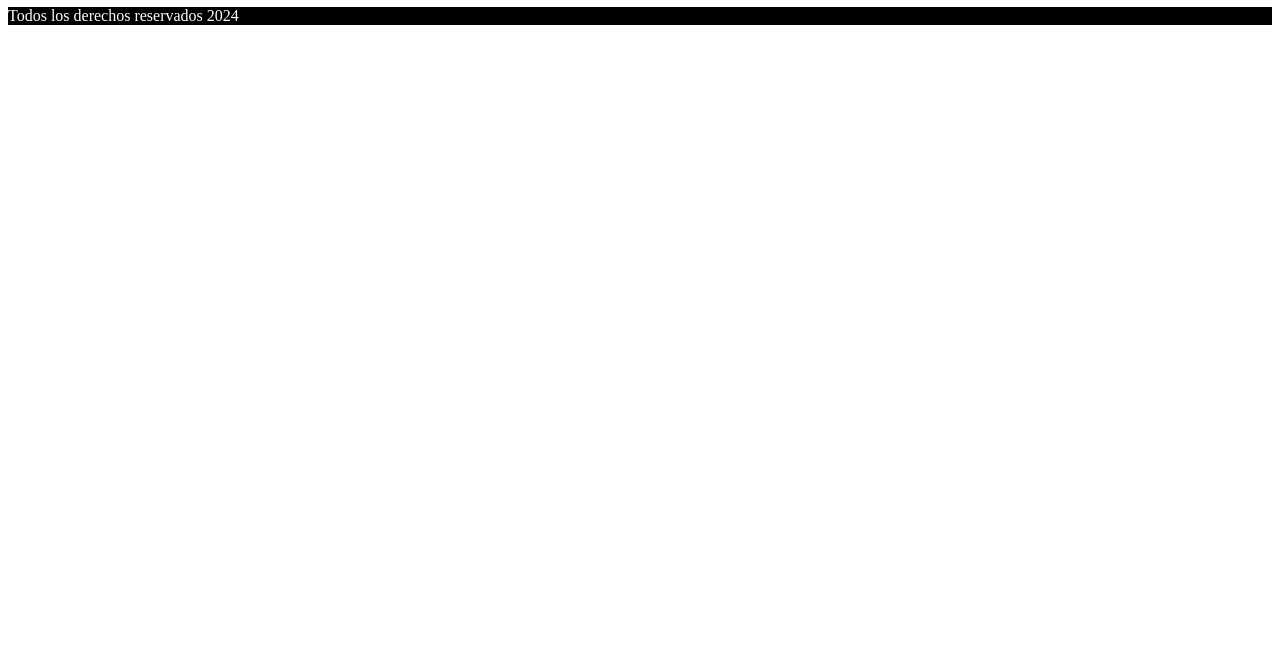
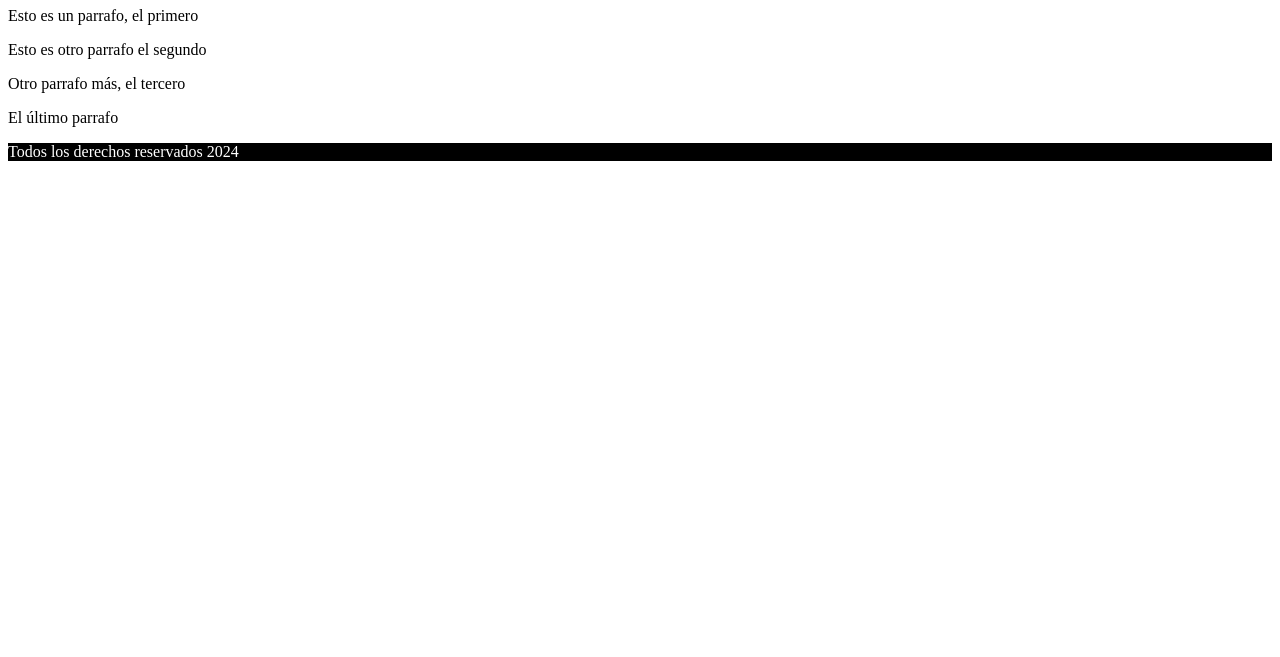
Before and after one commit to mlapeducacionit/panaderia, a website built with Vite: page index.html in a window 1280 px wide. Shown: the part 143-800 px from the top of the page. Built offline with nearby package versions, Linux system fonts and the light colour scheme.

Commit message:
Agrego los cuatro parrafos

```diff
--- a/index.html
+++ b/index.html
@@ -18,6 +18,11 @@
 
     <h1 class="texto-rojo">Inicio</h1>
 
+    <p>Esto es un parrafo, el primero</p>
+    <p>Esto es otro parrafo el segundo</p>
+    <p>Otro parrafo más, el tercero</p>
+    <p>El último parrafo</p>
+
     <footer>
       Todos los derechos reservados 2024
     </footer>
```
